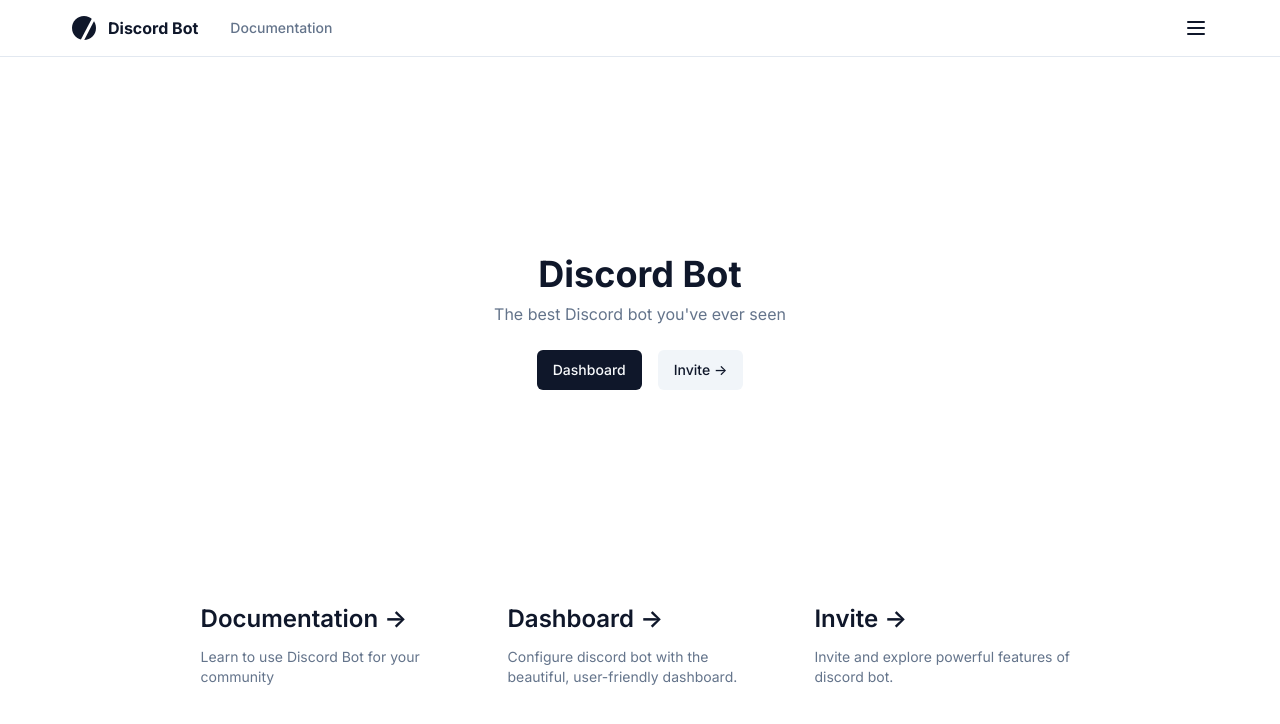
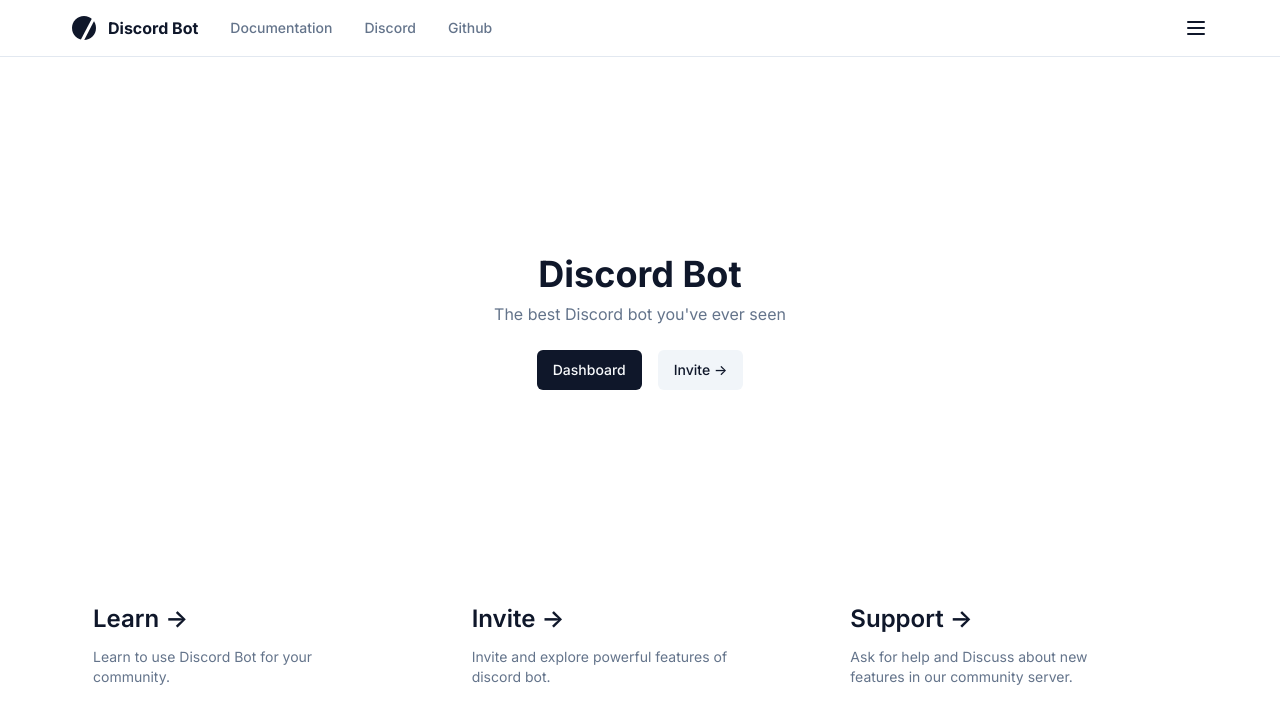
Before and after one commit to fuma-nama/discord-bot-template, a Next.js app in the folder apps/web/: page / in a window 1280 px wide. Shown: the top 724 px of the page. Built offline with nearby package versions, Linux system fonts and the light colour scheme; no server answers.

Commit message:
Layout: Improve navbar items

```diff
--- a/apps/web/app/(info)/layout.tsx
+++ b/apps/web/app/(info)/layout.tsx
@@ -9,6 +9,8 @@
 } from "ui/components/dropdown-menu";
 import { Logo, MenuIcon } from "ui/icons";
 import { ThemeSwitchItem } from "@/components/ui/theme-switch";
+import { NavItems } from "./nav-items";
+import { github_url } from "@/utils/shared";
 
 export default function InfoLayout({ children }: { children: ReactNode }) {
     return (
@@ -27,12 +29,7 @@
                     <Logo className="w-6 h-6" />
                     <p className="font-bold">Discord Bot</p>
                 </Link>
-                <Link
-                    href="/docs"
-                    className="flex flex-row gap-3 items-center text-muted-foreground font-medium text-sm"
-                >
-                    Documentation
-                </Link>
+                <NavItems />
                 <Trigger />
             </div>
         </nav>
@@ -54,6 +51,16 @@
                 </DropdownMenuItem>
                 <DropdownMenuSeparator />
                 <ThemeSwitchItem />
+                <DropdownMenuSeparator />
+                <DropdownMenuItem asChild>
+                    <a
+                        href={github_url}
+                        rel="onopener noreferrer"
+                        target="_blank"
+                    >
+                        Github -&gt;
+                    </a>
+                </DropdownMenuItem>
             </DropdownMenuContent>
         </DropdownMenu>
     );
--- /dev/null
+++ b/apps/web/app/(info)/nav-items.tsx
@@ -0,0 +1,28 @@
+"use client";
+import { cn } from "@/utils/cn";
+import { discord_url, github_url } from "@/utils/shared";
+import Link from "next/link";
+import { usePathname } from "next/navigation";
+
+export function NavItems() {
+    const pathname = usePathname().split("/");
+
+    return (
+        <div className="flex flex-row gap-8 items-center text-muted-foreground font-medium text-sm max-md:hidden">
+            <Link
+                href="/docs"
+                className={cn(
+                    pathname[1] === "docs" && "text-semibold text-foreground"
+                )}
+            >
+                Documentation
+            </Link>
+            <a href={discord_url} rel="onopener noreferrer" target="_blank">
+                Discord
+            </a>
+            <a href={github_url} rel="onopener noreferrer" target="_blank">
+                Github
+            </a>
+        </div>
+    );
+}
--- a/apps/web/app/(info)/page.tsx
+++ b/apps/web/app/(info)/page.tsx
@@ -2,11 +2,11 @@
 import { cn } from "@/utils/cn";
 import { buttonVariants } from "ui/components/button";
 import clsx from "clsx";
-import { invite_url } from "@/utils/shared";
+import { discord_url, invite_url } from "@/utils/shared";
 
 export default async function Home() {
     return (
-        <main className="flex flex-1 flex-col items-center py-12 md:p-24 gap-24 container">
+        <main className="flex flex-1 flex-col items-center py-12 md:py-24 gap-24 container">
             <div
                 className={clsx(
                     "z-[2] mt-auto relative flex flex-col gap-2 place-items-center text-center",
@@ -35,13 +35,13 @@
                 </div>
             </div>
 
-            <div className="mt-auto grid text-center lg:grid-cols-3 lg:text-left">
+            <div className="mt-auto grid text-center md:grid-cols-3 md:text-left md:w-full">
                 <Link
                     href="/docs"
                     className="group rounded-lg border border-transparent px-5 py-4 transition-colors hover:border-gray-300 hover:bg-gray-100 hover:dark:border-neutral-700 hover:dark:bg-neutral-800/30"
                 >
                     <h2 className={`mb-3 text-2xl font-semibold`}>
-                        Documentation{" "}
+                        Learn{" "}
                         <span className="inline-block transition-transform group-hover:translate-x-1 motion-reduce:transform-none">
                             -&gt;
                         </span>
@@ -49,28 +49,9 @@
                     <p
                         className={`m-0 max-w-[30ch] text-sm text-muted-foreground`}
                     >
-                        Learn to use Discord Bot for your community
+                        Learn to use Discord Bot for your community.
                     </p>
                 </Link>
-
-                <Link
-                    href="/dashboard"
-                    className="group rounded-lg border border-transparent px-5 py-4 transition-colors hover:border-gray-300 hover:bg-gray-100 hover:dark:border-neutral-700 hover:dark:bg-neutral-800/30"
-                >
-                    <h2 className={`mb-3 text-2xl font-semibold`}>
-                        Dashboard{" "}
-                        <span className="inline-block transition-transform group-hover:translate-x-1 motion-reduce:transform-none">
-                            -&gt;
-                        </span>
-                    </h2>
-                    <p
-                        className={`m-0 max-w-[30ch] text-sm text-muted-foreground`}
-                    >
-                        Configure discord bot with the beautiful, user-friendly
-                        dashboard.
-                    </p>
-                </Link>
-
                 <a
                     href={invite_url}
                     className="group rounded-lg border border-transparent px-5 py-4 transition-colors hover:border-gray-300 hover:bg-gray-100 hover:dark:border-neutral-700 hover:dark:bg-neutral-800/30"
@@ -89,6 +70,25 @@
                         Invite and explore powerful features of discord bot.
                     </p>
                 </a>
+                <a
+                    href={discord_url}
+                    target="_blank"
+                    rel="noopener noreferrer"
+                    className="group rounded-lg border border-transparent px-5 py-4 transition-colors hover:border-gray-300 hover:bg-gray-100 hover:dark:border-neutral-700 hover:dark:bg-neutral-800/30"
+                >
+                    <h2 className={`mb-3 text-2xl font-semibold`}>
+                        Support{" "}
+                        <span className="inline-block transition-transform group-hover:translate-x-1 motion-reduce:transform-none">
+                            -&gt;
+                        </span>
+                    </h2>
+                    <p
+                        className={`m-0 max-w-[30ch] text-sm text-muted-foreground`}
+                    >
+                        Ask for help and Discuss about new features in our
+                        community server.
+                    </p>
+                </a>
             </div>
         </main>
     );
--- a/apps/web/utils/shared.ts
+++ b/apps/web/utils/shared.ts
@@ -10,6 +10,8 @@
 export const token_cookie = "token_cookie";
 
 export const invite_url = process.env.NEXT_PUBLIC_DISCORD_INVITE_URL!;
+export const discord_url = "https://discord.gg/QmgmFhg";
+export const github_url = "https://github.com/SonMooSans/discord-bot-template";
 
 export function iconUrl(guild: Guild, size: number = 512) {
     return guild.icon != null
```
